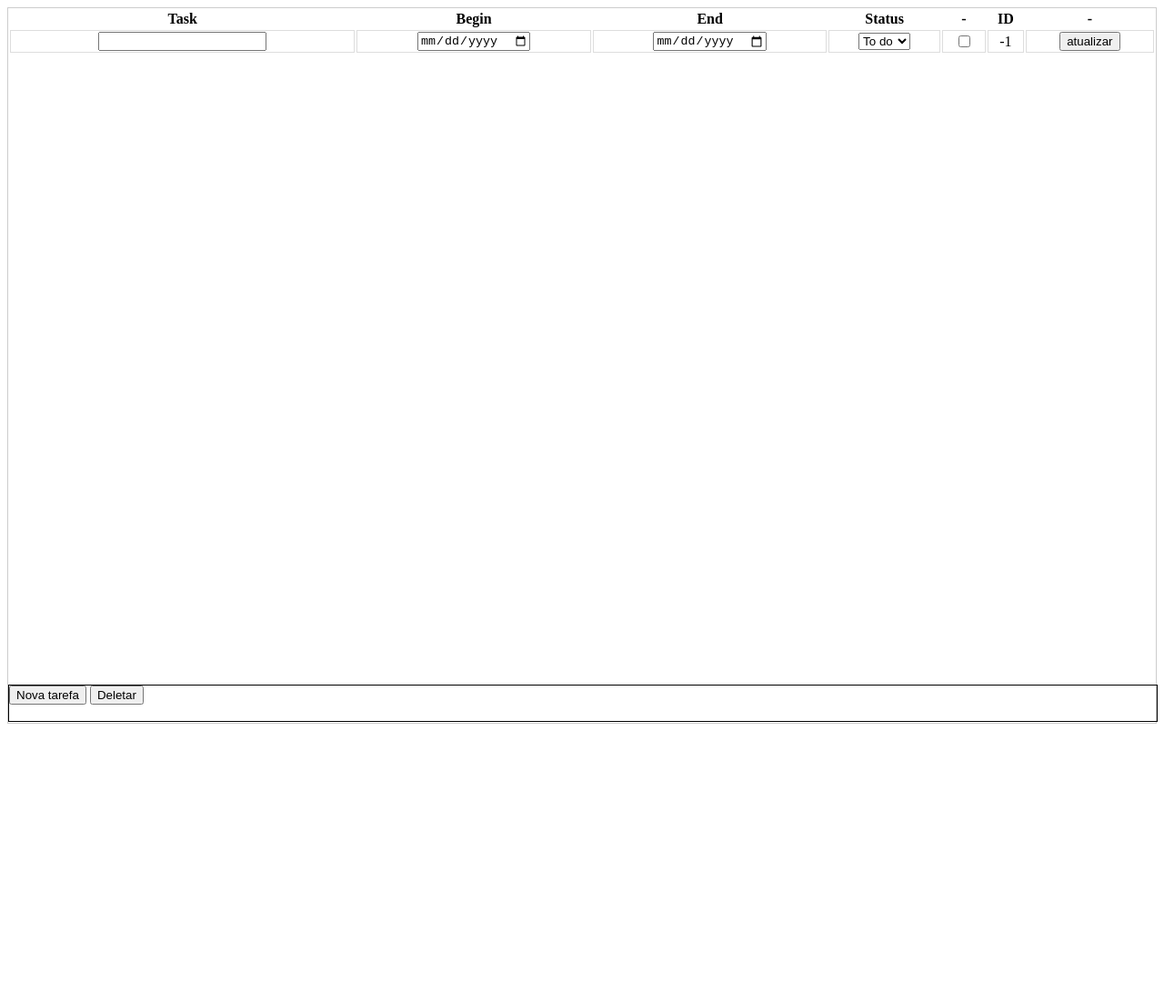
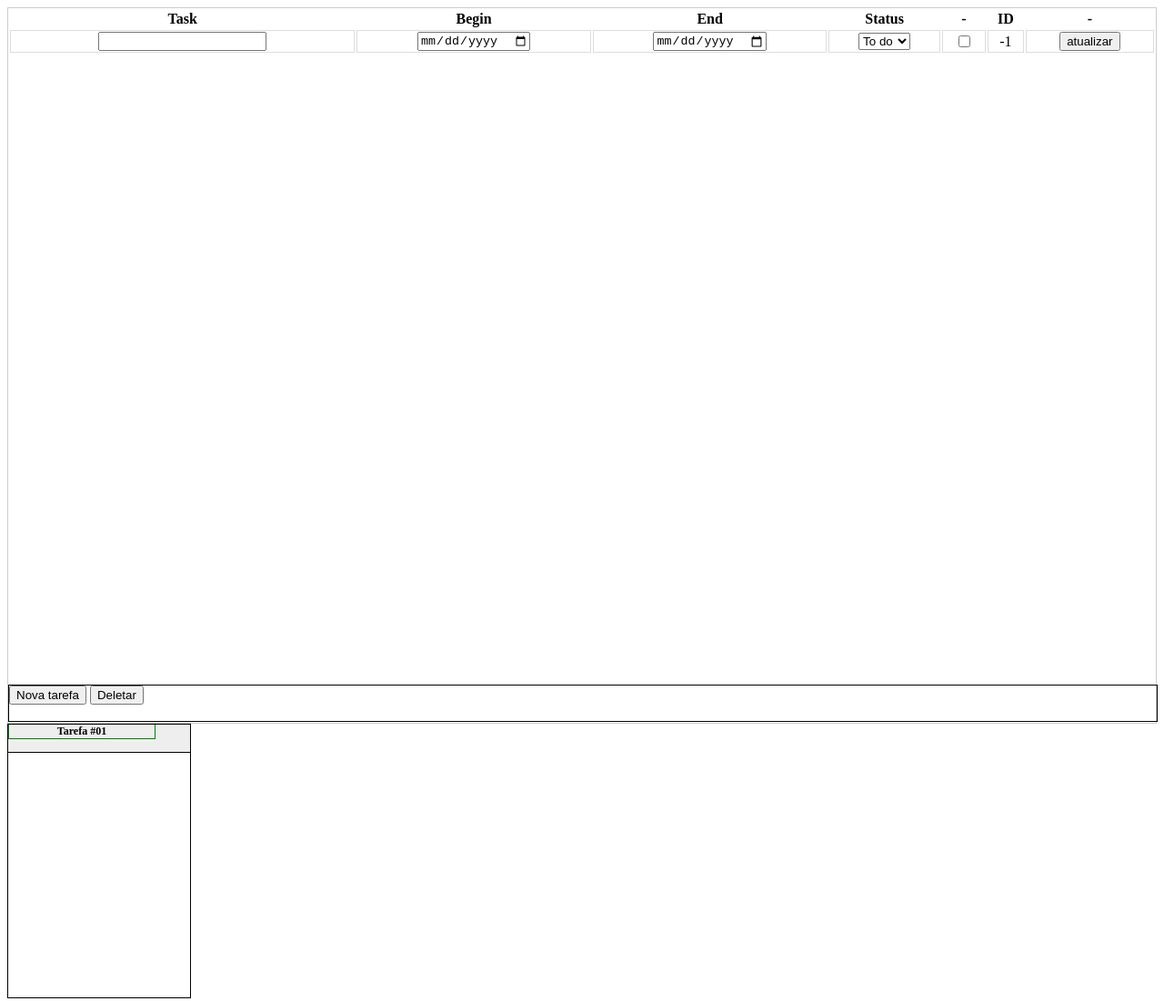
Before and after one commit to AdrianoTosetto/todolist, a plain HTML site: page index.html in a window 1280 px wide. Shown: the whole page at 91% size. Before the commit the page ends 804 px from the top, so only its background shows below. Drawn offline with Linux system fonts and the light colour scheme.

Commit message:
quase la

```diff
--- a/events.js
+++ b/events.js
@@ -26,10 +26,13 @@ var loadTasks = function() {
 	if(id == null) return;
 	console.log(id);
 	for(var i = 1; i < id; i++) {
+
 		var taskID    = "taskID"    + i;
 		var beginID   = "beginID"   + i;
 		var endID     = "endID"     + i;
 		var statusID  = "statusID"  + i;
+
+		if(getCookie(taskID) == null) continue;
 
 		var vtaskID    = getCookie(taskID);
 		var vbeginID   = getCookie(beginID);
@@ -47,15 +50,17 @@ var loadTasks = function() {
 }
 $(document).ready(function() {
 	//$(document).on('click', 'td', function() {});
+	if(lastId == null) lastId = 1;
 	loadTasks();
 	$(document).on('click', '.updateButton', function(){
 		var id = getIDFromString( $(this).attr('id') );
+
+		console.log("id atualizado: " + id);
 		var taskID    = "taskID"    + id;
 		var beginID   = "beginID"   + id;
 		var endID     = "endID"     + id;
 		var statusID  = "statusID"  + id;
 		var updtBtnID = "updtBtnID" + id;
-
 
 
 		console.log($('#' + taskID).val());
@@ -80,6 +85,15 @@ $(document).ready(function() {
 		setCookie("lastID", lastId, 10);
 		console.log(getCookie("lastID"));
 
+	});
+	$('#deleteButton').click(function(){
+		$('.delete-task').each(function() {
+			var dis = $(this);
+			if(dis.is(':checked')) {
+				var attr = dis.parent().parent().attr('id');
+				console.log(attr);
+			}
+		});
 	});
 });
 
@@ -121,7 +135,7 @@ var appendTask = function(tableID, data) {
 	html    += '</td><td><input type="date" id = "'+beginID+'" value = "'+data[1]+'"/>';
 	html    += '</td><td><input type="date" id="'+endID+'" value = "' +data[2]+ '"/></td>';
 	html    += '<td><select id = "'+statusID+'" value = "'+data[3]+'""><option value="todo">To do</option><option value="doing">Doing</option><option value="done">Done</option></select>';
-	html    += '<td><input type="checkbox" name=""></td>';
+	html    += '<td><input type="checkbox" name="" class = "delete-task"></td>';
 	html    += '<td>-1</td>';
 	html    += '<td><input type="button" value="atualizar" class="updateButton" id="'+data[4]+'"/></td>';
 
@@ -131,7 +145,7 @@ var appendTask = function(tableID, data) {
 }
 
 var addNewTask = function(tableId) {
-	var id = getCookie("lastID") | 1;
+	var id = getCookie("lastID") == null ? 1 : getCookie("lastID");
 	var taskID    = "taskID"    + id;
 	var beginID   = "beginID"   + id;
 	var endID     = "endID"     + id;
@@ -161,6 +175,10 @@ function setCookie(name, value, days) {
 		encodeURIComponent(value) + endDate + "; path =/";
 }
 
+var unsetCookie(name)  = function() {
+	setCookie(name, value, -1);
+}
+
 function getCookie(name) {
     var nameEQ = encodeURIComponent(name) + "=";
     var ca = document.cookie.split(';');
--- a/index.html
+++ b/index.html
@@ -40,7 +40,16 @@
 		</div>
 		<div id = "footer">
 			<input type="button" value="Nova tarefa" id="addTask">
-			<input type="button" value="Deletar">
+			<input type="button" value="Deletar" id = "deleteButton">
+		</div>
+	</div>
+
+	<div class = "task-container">
+		<div class="task-header">
+			<h5 class="text-title">Tarefa #01</h5>
+			<div class="deletion-icon">dele</div>
+		</div>
+		<div class="task-body">
 		</div>
 	</div>
 </body>
--- a/style.css
+++ b/style.css
@@ -24,3 +24,29 @@ tr{
 	position: relative;
 	bottom: 1px;
 }
+.task-container {
+	width: 200px;
+	height:300px;
+	border:1px solid #000;
+}
+.task-header{
+	height: 10%;
+	width: 100%;
+	border-bottom:1px solid #000;
+	background: #eee;
+	overflow-y:scroll;
+}
+.task-header .deletion-icon{
+	float:right;
+}
+.text-title{
+	color: #000;
+	font-size:12px;
+	text-align:center;
+	border:1px solid green;
+	margin-top:-0.5px;
+	width:80%;
+}
+.deletion-icon{
+
+}
```
